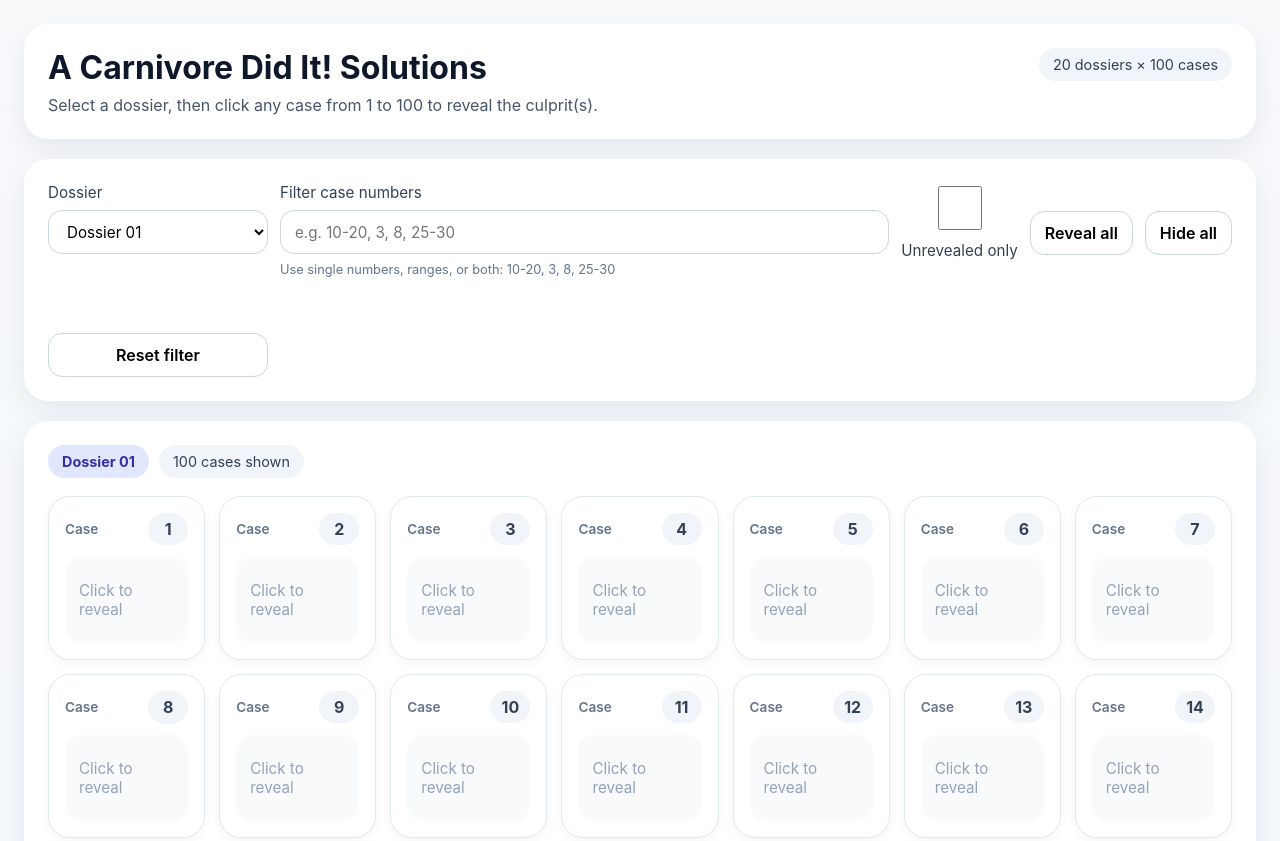
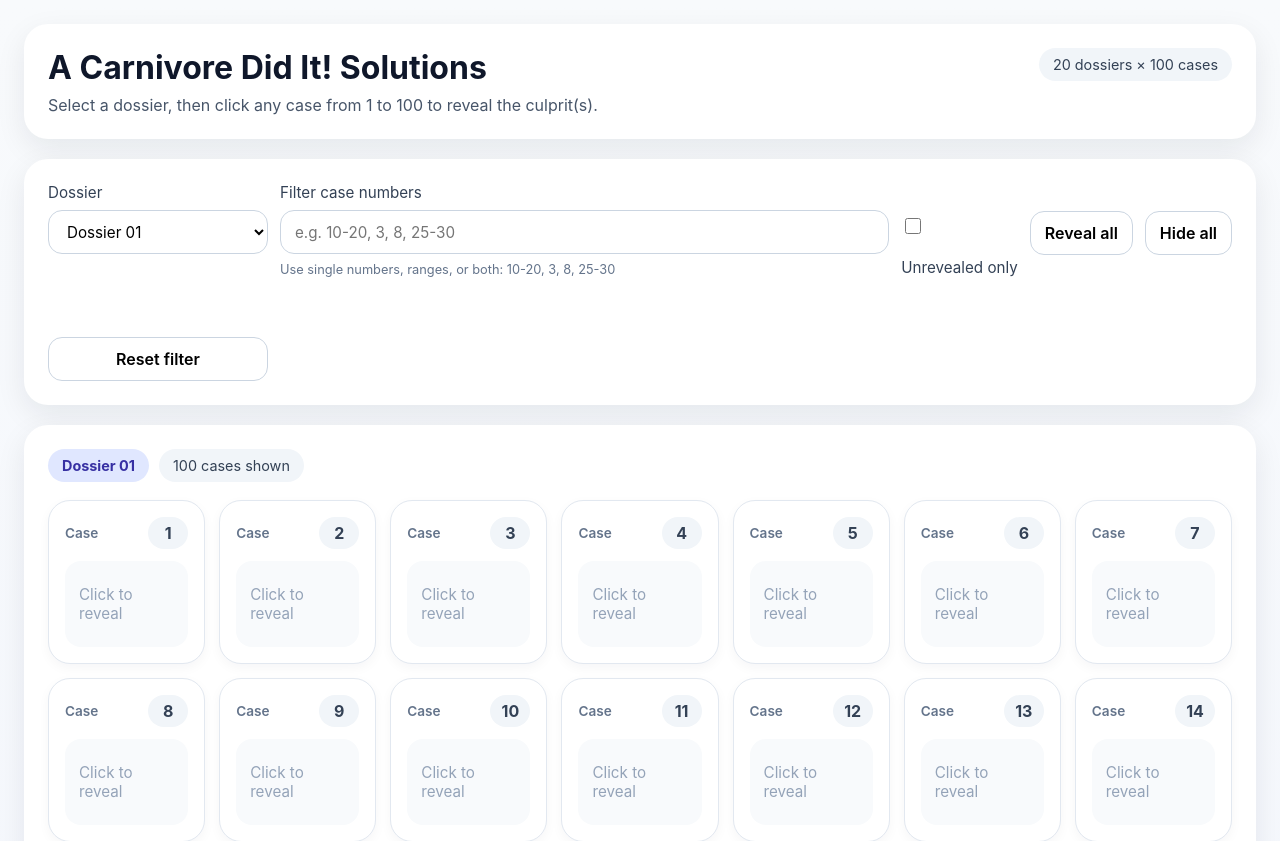
Before and after one commit to p99kj4cqm4-hue/a-carnivore-did-it-solutions, a React (Vite) app: page / in a window 1280 px wide. Shown: the top 841 px of the page. Built offline with nearby package versions, Linux system fonts and the light colour scheme.

Commit message:
Update styles.css

```diff
--- a/src/styles.css
+++ b/src/styles.css
@@ -292,3 +292,17 @@ select {
     min-height: 14px;
   }
 }
+.toggle {
+  display: flex;
+  align-items: center;
+  gap: 6px;
+  font-size: 0.9rem;
+  color: #334155;
+  margin-top: 32px; /* aligns with buttons */
+}
+
+.toggle input {
+  width: 16px;
+  height: 16px;
+  cursor: pointer;
+}
```
